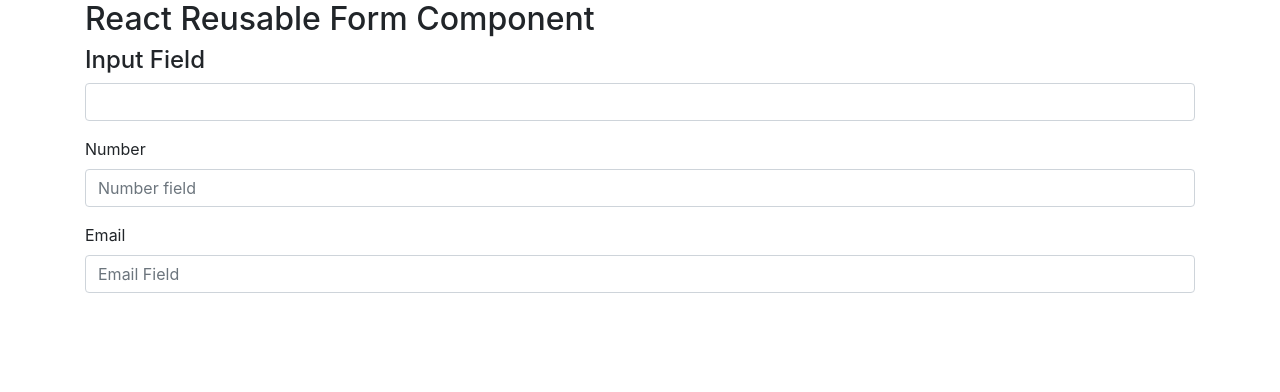
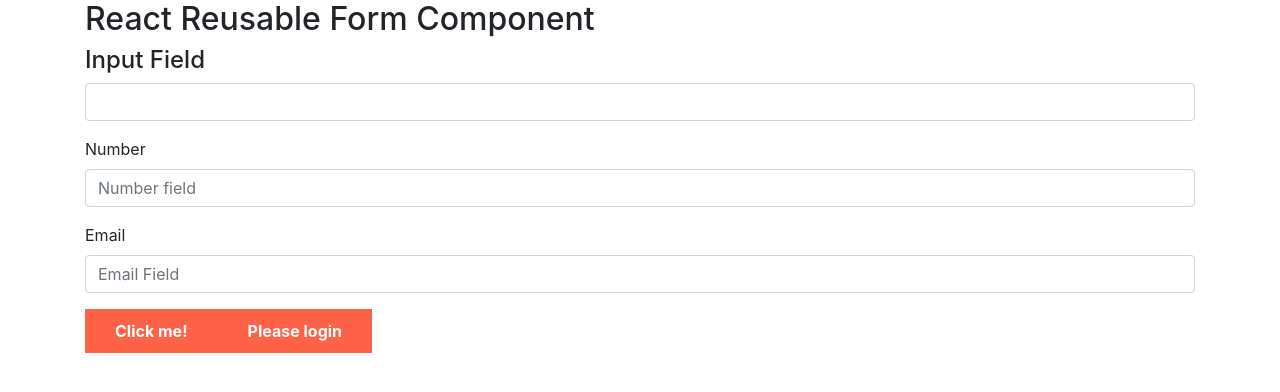
Before and after one commit to gkhan205/react-reusable-form-component, a React (Create React App) app: page / in a window 1280 px wide. Shown: the top 392 px of the page. Built offline with nearby package versions, Linux system fonts and the light colour scheme.

Commit message:
added button component

```diff
--- a/src/App.js
+++ b/src/App.js
@@ -1,6 +1,8 @@
 import React, {Component} from 'react';
 
 import './App.css';
+
+import Button from 'library/components/Button';
 import InputField from "library/components/InputField";
 import {Validators} from "library/utilities/Validator";
 
@@ -14,6 +16,11 @@ export default class App extends Component {
 
     handleChange = (key) => (value) => {
         this.setState({[key]: value});
+    };
+
+    handleClick = (event) => {
+        event.preventDefault();
+        alert('Button Clicked');
     };
 
     render() {
@@ -50,6 +57,14 @@ export default class App extends Component {
                         {check: Validators.email, message: 'Email is not valid'}
                     ]}
                     onChange={this.handleChange('email')}/>
+
+                <Button
+                    onClick={this.handleClick}
+                    value='Click me!'/>
+
+                <Button
+                    onClick={this.handleClick}
+                    value='Please login'/>
             </div>
         );
     }
--- /dev/null
+++ b/src/library/components/Button/buttonStyles.css
@@ -0,0 +1,12 @@
+.app-button  {
+    padding: 10px 30px;
+    border: none;
+    background-color: tomato;
+    color: white;
+    font-weight: bold;
+    transition: all 0.4s;
+}
+
+.app-button:hover {
+    background: brown;
+}
--- /dev/null
+++ b/src/library/components/Button/index.js
@@ -0,0 +1,24 @@
+import React from 'react';
+import PropTypes from 'prop-types';
+
+import './buttonStyles.css';
+
+const Button = ({value, onClick}) => (
+    <button
+        className='app-button'
+        onClick={(event) => onClick(event)}>
+        {value}
+    </button>
+);
+
+Button.propTypes = {
+    styleClass: PropTypes.string,
+  value: PropTypes.string.isRequired,
+  onClick: PropTypes.func.isRequired
+};
+
+Button.defaultProps = {
+    styleClass: 'btn-primary'
+};
+
+export default Button;
```
